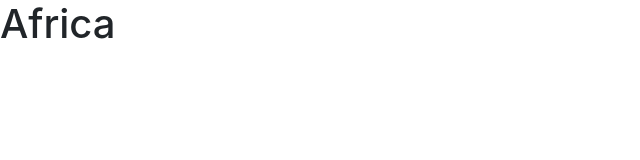
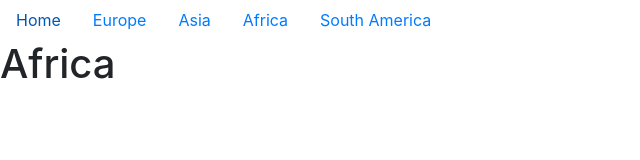
Before and after one commit to arifinrahman6/project0, a plain HTML site: page africa.html in a window 1280 px wide. Shown: the whole page, without its empty margins (0-640 px from the left). Drawn offline with nearby package versions, Linux system fonts and the light colour scheme.

Commit message:
Add links to other pages

```diff
--- a/africa.html
+++ b/africa.html
@@ -13,6 +13,23 @@
     <title>Africa</title>
   </head>
   <body>
+    <ul class="nav">
+      <li class="nav-item">
+        <a class="nav-link" href="index.html">Home</a>
+      </li>
+      <li class="nav-item">
+        <a class="nav-link" href="europe.html">Europe</a>
+      </li>
+      <li class="nav-item">
+        <a class="nav-link" href="asia.html">Asia</a>
+      </li>
+      <li class="nav-item">
+        <a class="nav-link" href="africa.html">Africa</a>
+      </li>
+      <li class="nav-item">
+        <a class="nav-link" href="south_america.html">South America</a>
+      </li>
+    </ul>
     <h1>Africa</h1>
 
     <!-- Optional JavaScript -->
--- a/styles.css
+++ b/styles.css
@@ -4,7 +4,21 @@
   }
 }
 body {
-  background-color: #222831;
+  background-color: tan;
+}
+
+nav a {
+  display: block;
+  padding: 6px 12px;
+  text-decoration: none;
+}
+
+#order {
+  background-color: green;
+}
+
+.quote {
+  font-weight: bold;
 }
 
 /*# sourceMappingURL=styles.css.map */
```
Also changed, not shown: asia.html (+17 -0 lines), europe.html (+17 -0 lines), index.html (+9 -4 lines), south_america.html (+17 -0 lines).
